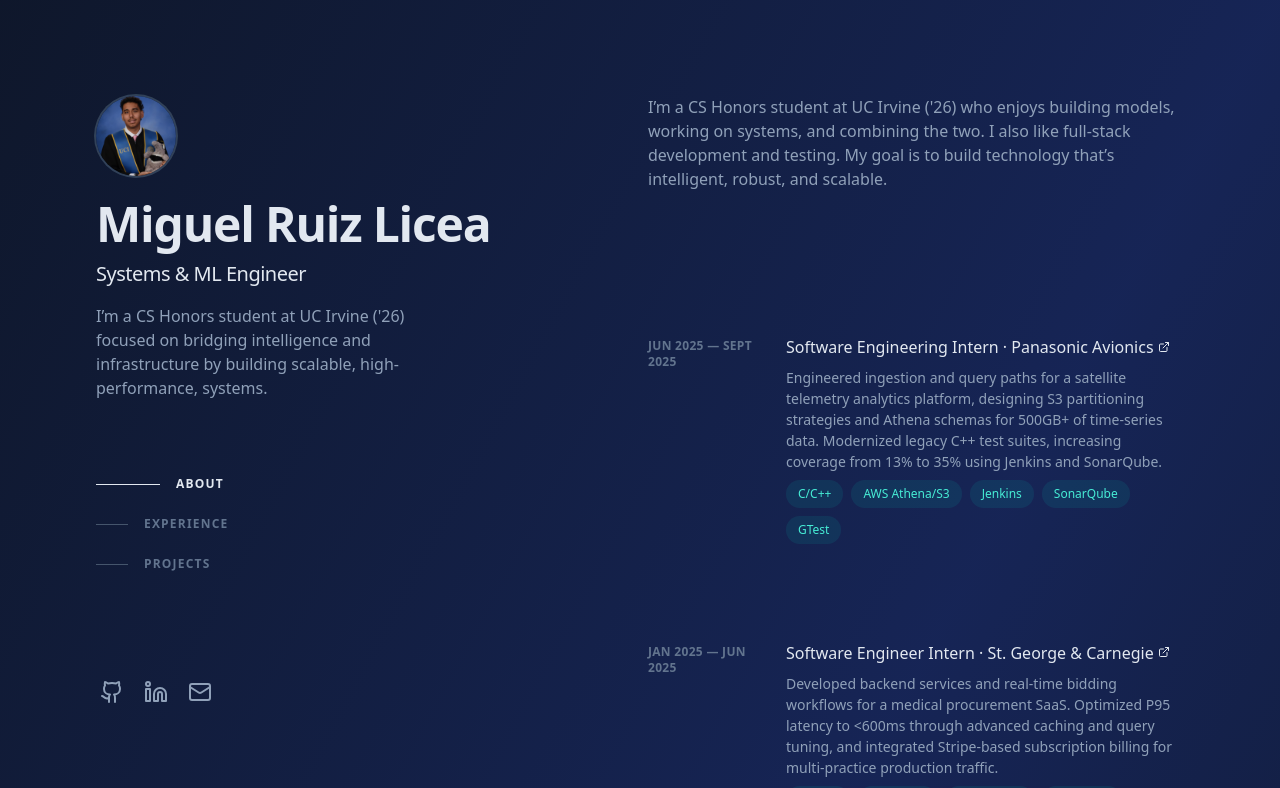
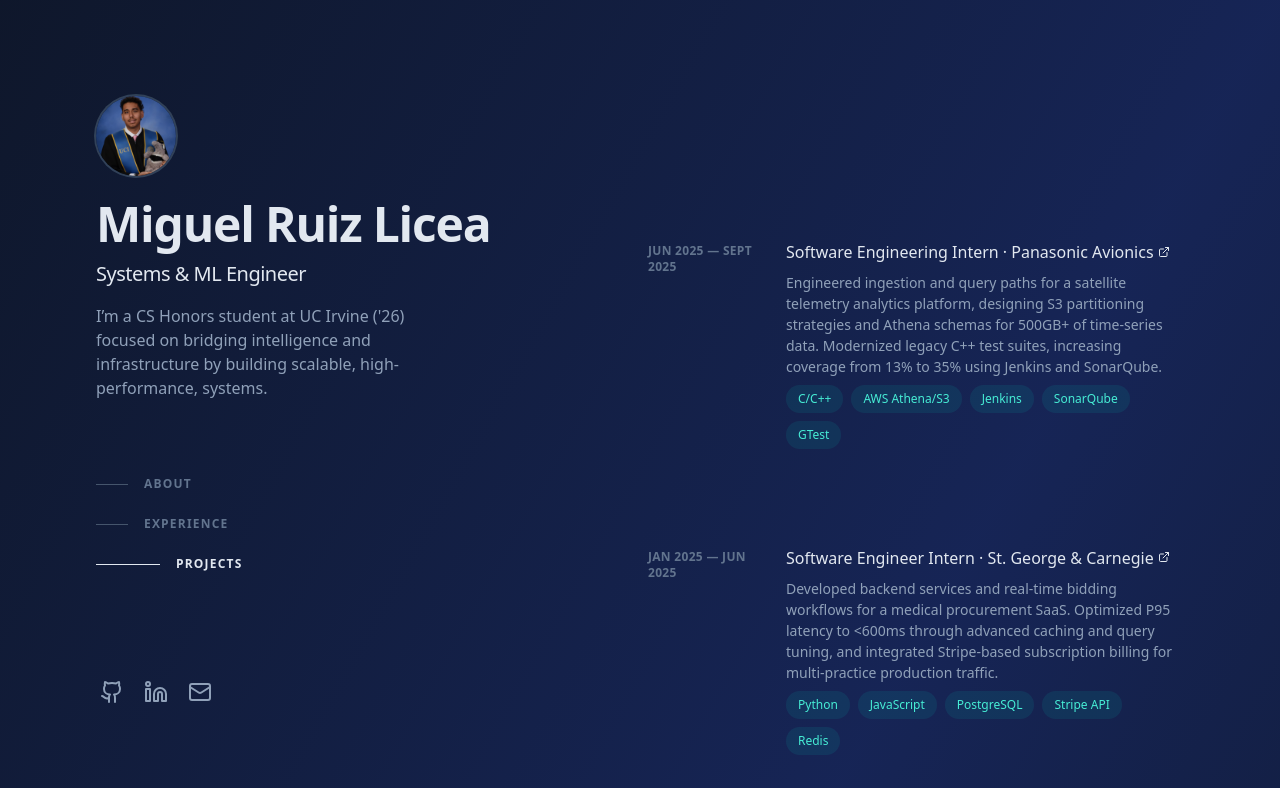
Before and after one commit to Miguelrl17/website, a React (Vite) app: page / in a window 1280 px wide. Shown: the top 788 px of the page. Built offline with nearby package versions, Linux system fonts and the light colour scheme; the HTML template or start-up script is replaced by a standard one.

Commit message:
cleaned up

```diff
--- a/src/App.tsx
+++ b/src/App.tsx
@@ -111,9 +111,9 @@
               </h2>
             </div>
             <div>
-              <p className="mb-4">
+              {/* <p className="mb-4">
 I’m a CS Honors student at UC Irvine ('26) who enjoys building models, working on systems, and combining the two. I also like full-stack development and testing. My goal is to build technology that’s intelligent, robust, and scalable.
-              </p>
+              </p> */}
             </div>
           </section>
 
```
